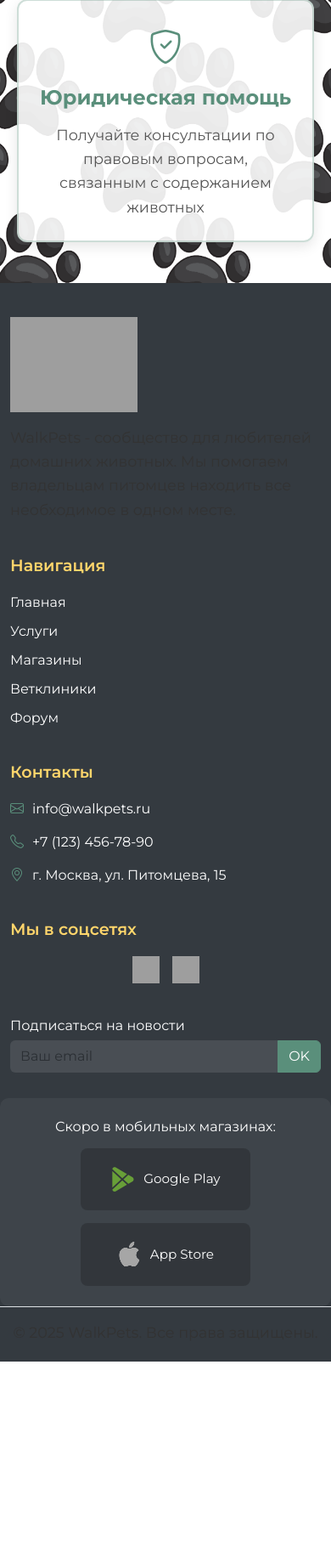
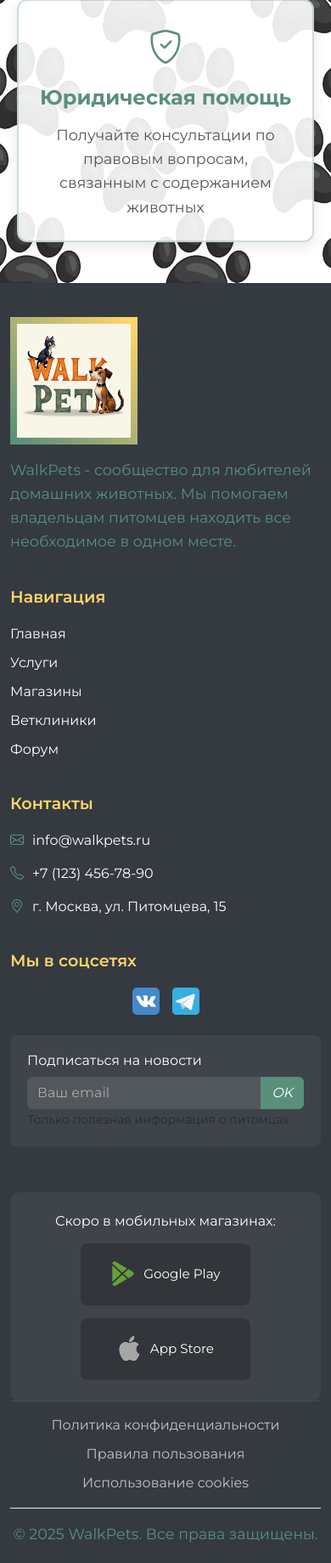
Before and after one commit to MaximPetrukhin/django-WalkPets, a Django app: page / in a window 390 px wide. Shown: the part 2350-4189 px from the top of the page at 85% size. Before the commit the page ends 3952 px from the top, so only its background shows below. Run offline with Django 5.2, Linux system fonts and the light colour scheme; grey boxes are pictures that could not be loaded.

Commit message:
add footer in index.html

```diff
--- a/services/templates/services/index.html
+++ b/services/templates/services/index.html
@@ -171,7 +171,7 @@
     <div class="row">
       <!-- Лого и описание -->
       <div class="col-md-4 mb-4">
-        <img src="{% static 'img/img_footer' %}" alt="WalkPets" class="footer-logo mb-3">
+        <img src="{% static 'img/footer.png' %}" alt="WalkPets" class="footer-logo mb-3">
         <p class="footer-text">WalkPets - сообщество для любителей домашних животных. Мы помогаем владельцам питомцев находить все необходимое в одном месте.</p>
       </div>
 
@@ -197,26 +197,34 @@
         </ul>
       </div>
 
-      <!-- Соцсети -->
+      <!-- Соцсети и рассылка -->
       <div class="col-md-3 mb-4">
         <h5 class="footer-title">Мы в соцсетях</h5>
         <div class="social-icons">
           <a href="#">
-            <img src="{% static 'img/socialvk' %}" alt="ВКонтакте" class="social-icon">
+            <img src="{% static 'img/social/vk.png' %}" alt="ВКонтакте" class="social-icon">
           </a>
           <a href="#">
-            <img src="{% static 'img/telegram_icon' %}" alt="Telegram" class="social-icon">
+            <img src="{% static 'img/social/telegram.png' %}" alt="Telegram" class="social-icon">
           </a>
         </div>
-      </div>
 
         <!-- Подписка на рассылку -->
-        <div class="newsletter mt-3">
-          <h6>Подписаться на новости</h6>
-          <div class="input-group">
-            <input type="email" class="form-control" placeholder="Ваш email">
-            <button class="btn btn-primary" type="button">OK</button>
-          </div>
+        <div class="newsletter mt-4">
+          <h6 class="text-white mb-2">Подписаться на новости</h6>
+          <form class="newsletter-form">
+            <div class="input-group">
+              <input type="email"
+                     class="form-control newsletter-input"
+                     placeholder="Ваш email"
+                     required
+                     aria-label="Ваш email для подписки">
+              <button class="btn btn-secondary newsletter-btn" type="submit">
+                <i class="bi bi-envelope-arrow-right">OK</i>
+              </button>
+            </div>
+            <small class="form-text text-muted mt-1">Только полезная информация о питомцах</small>
+          </form>
         </div>
       </div>
     </div>
@@ -240,13 +248,21 @@
       </div>
     </div>
 
+
+
+      <div class="legal-links text-center py-3">
+      <a href="{% url 'privacy_policy' %}" class="text-white mx-3">Политика конфиденциальности</a>
+      <a href="{% url 'terms_of_use' %}" class="text-white mx-3">Правила пользования</a>
+      <a href="{% url 'cookie_policy' %}" class="text-white mx-3">Использование cookies</a>
+    </div>
+
     <!-- Копирайт -->
     <div class="footer-bottom text-center pt-3 border-top">
       <p class="mb-0">© 2025 WalkPets. Все права защищены.</p>
     </div>
-  </div>
+
+
 </footer>
-
   <script src="https://cdn.jsdelivr.net/npm/bootstrap@5.3.0/dist/js/bootstrap.bundle.min.js"></script>
 </body>
 </html>
--- a/services/views.py
+++ b/services/views.py
@@ -5,3 +5,12 @@ def index(requests):
 
 def services(requests):
     return render(requests, "services/services.html")
+
+def privacy_policy(request):
+    return render(request, 'legal/privacy_policy.html')
+
+def terms_of_use(request):
+    return render(request, 'legal/terms_of_use.html')
+
+def cookie_policy(request):
+    return render(request, 'legal/cookie_policy.html')
--- a/static/css/index.css
+++ b/static/css/index.css
@@ -215,9 +215,15 @@ body::before {
   padding: 40px 0 20px;
 }
 
+.footer p {
+ color:  #5a8f7b;
+}
+
 .footer-logo {
   width: 150px;
   height: auto;
+  border: 8px solid;
+  border-image: linear-gradient(45deg, #5a8f7b, #ffd56b) 1
 }
 
 .footer-title {
@@ -249,6 +255,52 @@ body::before {
 .footer-contacts {
   list-style: none;
   padding: 0;
+}
+
+/* Стили для формы подписки */
+.newsletter {
+  background-color: rgba(255, 255, 255, 0.05);
+  padding: 20px;
+  border-radius: 8px;
+}
+
+.newsletter-form {
+  margin-top: 10px;
+}
+
+.newsletter-input {
+  background-color: rgba(255, 255, 255, 0.1);
+  border: 1px solid rgba(255, 255, 255, 0.2);
+  color: white;
+}
+
+
+
+.newsletter-input::placeholder {
+  color: rgba(255, 255, 255, 0.5);
+}
+
+.newsletter-input:focus {
+  background-color: rgba(255, 255, 255, 0.15);
+  color: white;
+  box-shadow: 0 0 0 0.1rem rgba(90, 143, 123, 0.25);
+}
+
+.newsletter-btn {
+  background-color: #5a8f7b;
+  border-color: #5a8f7b;
+  color: white;
+  transition: all 0.3s ease;
+}
+
+.newsletter-btn:hover {
+  background-color: #4a7f6b;
+  transform: scale(1.05);
+}
+
+.newsletter from-text {
+  padding: 5px;
+  color: #5a8f7b;
 }
 
 .footer-contacts li {
@@ -297,6 +349,36 @@ body::before {
 .footer-bottom {
   color: rgba(255, 255, 255, 0.6);
   font-size: 0.9rem;
+}
+
+
+/* Стили для юридических ссылок */
+.legal-links {
+  border-top: 1px solid rgba(255, 255, 255, 0.1);
+  border-bottom: 1px solid rgba(255, 255, 255, 0.1);
+}
+
+.legal-links a {
+  color: rgba(255, 255, 255, 0.7) !important;
+  text-decoration: none;
+  transition: color 0.3s;
+}
+
+.legal-links a:hover {
+  color: #ffd56b !important;
+  text-decoration: underline;
+}
+
+@media (max-width: 768px) {
+  .legal-links {
+    display: flex;
+    flex-direction: column;
+    gap: 10px;
+  }
+
+  .legal-links a {
+    margin: 0 !important;
+  }
 }
 
 /* Стили для блока мобильных приложений */
--- a/walkPets/urls.py
+++ b/walkPets/urls.py
@@ -18,9 +18,15 @@ from django.contrib import admin
 from django.urls import path
 from services.views import index
 from services.views import services
+from services.views import privacy_policy
+from services.views import terms_of_use
+from services.views import cookie_policy
 
 urlpatterns = [
     path('admin/', admin.site.urls),
     path('', index, name="index"),
     path('services/', services, name="services"),
+    path('privacy-policy/', privacy_policy, name='privacy_policy'),
+    path('terms-of-use/', terms_of_use, name='terms_of_use'),
+    path('cookie-policy/', cookie_policy, name='cookie_policy'),
 ]
```
Also changed, not shown: services/templates/legal/cookie_policy.html (added, +10 -0 lines), services/templates/legal/privacy_policy.html (added, +29 -0 lines), services/templates/legal/terms_of_use.html (added, +10 -0 lines), static/img/footer.png (renamed from static/img/img_footer.png), static/img/social/telegram.png (renamed from static/img/telegram_icon.png), static/img/social/vk.png (renamed from static/img/socialvk..png).
